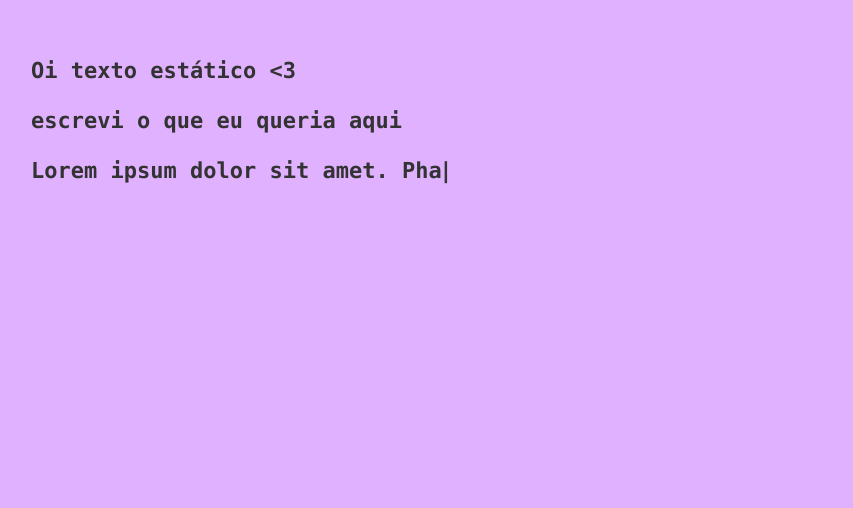
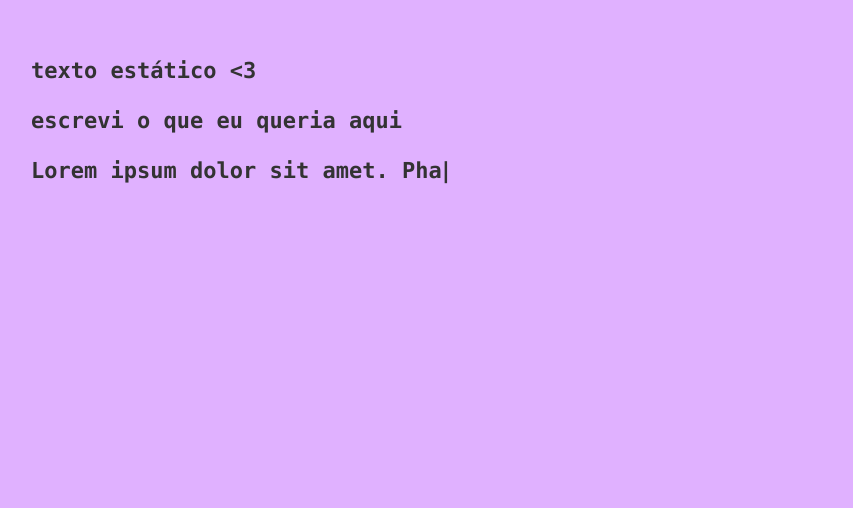
Before and after one commit to LuaT0p/birthday-gift, a plain HTML site: page index.html in a window 1280 px wide. Shown: the part 102-610 px from the top of the page, without its empty margins (129-982 px from the left). Drawn offline with nearby package versions, Linux system fonts and the light colour scheme.

Commit message:
Update index.html

```diff
--- a/index.html
+++ b/index.html
@@ -12,7 +12,7 @@
 
 </head>
 <body>
-    <h1>Oi texto estático <3 <br> <span class="animated"></span></h1>
+    <h1>texto estático <3 <br> <span class="animated"></span></h1>
         <img src="https://img.icons8.com/?size=384&id=vevppfWHNCEE&format=png&color=000000" class="pulse" id="teste" alt="desenho de um coração">
 
         <button class="beep-btn" id="animate_confetti"><img src="https://img.icons8.com/?size=100&id=YfJlhkGNJvto&format=png&color=000000" width="48px"alt=""></button>
```
